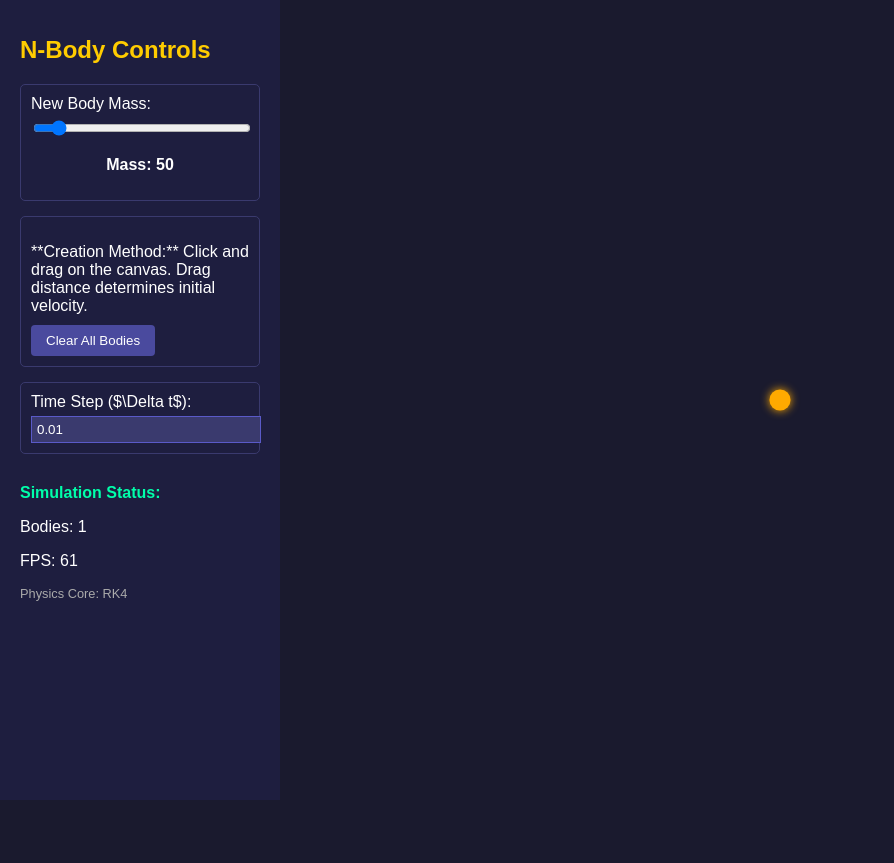
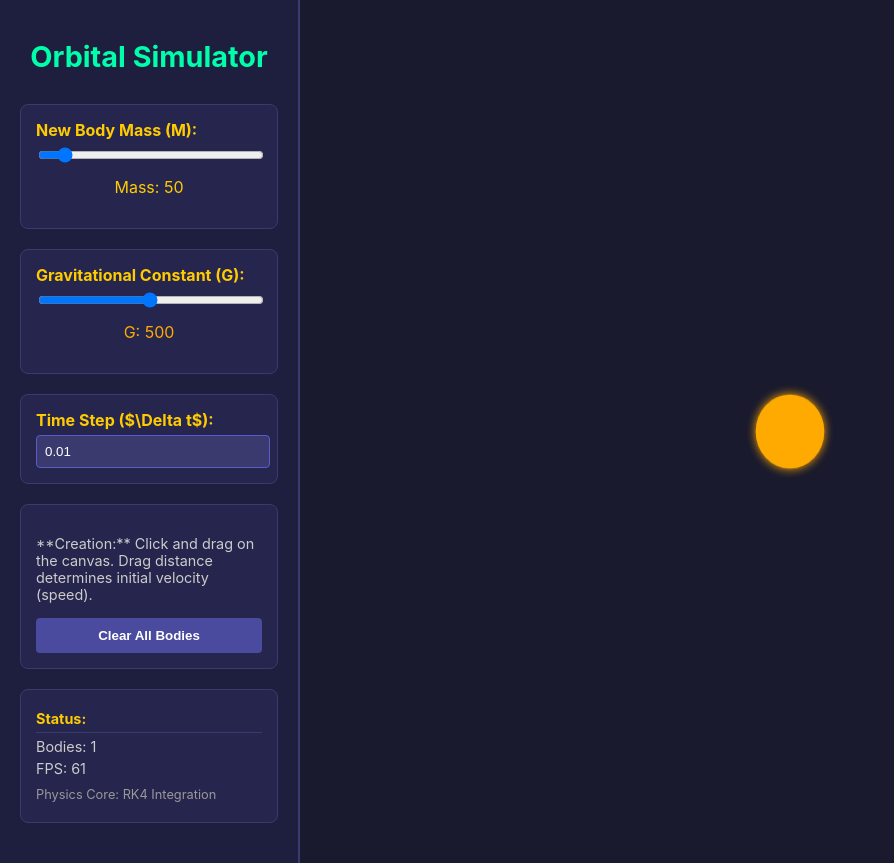
Before and after one commit to wabix2/realistic-solar-system, a plain HTML site: page index.html in a window 1280 px wide. Shown: the whole page, without its empty margins (0-894 px from the left). Before the commit the page ends 800 px from the top, so only its background shows below. Drawn offline with Linux system fonts and the light colour scheme.

Commit message:
Enhance UI and add gravitational constant control
Updated styles and controls for the N-Body Simulator. Added gravitational constant control and improved UI elements.

```diff
--- a/index.html
+++ b/index.html
@@ -11,90 +11,132 @@
             display: flex;
             background-color: #1a1a2e; /* Dark space background */
             color: #ffffff;
-            font-family: Arial, sans-serif;
+            font-family: 'Inter', sans-serif;
         }
         #controls {
-            width: 280px;
+            width: 300px;
             padding: 20px;
             background-color: #1e1e3f;
-            box-shadow: 2px 0 5px rgba(0, 0, 0, 0.5);
+            box-shadow: 4px 0 8px rgba(0, 0, 0, 0.6);
             overflow-y: auto;
+            border-right: 2px solid #3a3a6e;
         }
         #simCanvas {
             flex-grow: 1;
             cursor: crosshair;
         }
         .control-group {
-            margin-bottom: 15px;
-            padding: 10px;
+            margin-bottom: 20px;
+            padding: 15px;
             border: 1px solid #3a3a6e;
-            border-radius: 5px;
+            border-radius: 8px;
+            background-color: #25254d;
+        }
+        label {
+            display: block;
+            margin-bottom: 5px;
+            font-weight: bold;
+            color: #ffcc00;
+        }
+        input[type="range"] {
+            width: 100%;
+            cursor: pointer;
+        }
+        input[type="number"] {
+            width: calc(100% - 10px);
+            padding: 8px;
+            background: #3a3a6e;
+            border: 1px solid #5a5ac8;
+            border-radius: 4px;
+            color: white;
         }
         button {
             background-color: #4a4a9e;
             color: white;
-            padding: 8px 15px;
+            padding: 10px 15px;
             border: none;
             border-radius: 4px;
             cursor: pointer;
-            transition: background-color 0.2s;
+            transition: background-color 0.2s, transform 0.1s;
+            width: 100%;
+            font-weight: bold;
         }
         button:hover {
             background-color: #5a5ac8;
+            transform: translateY(-1px);
+        }
+        .info-status p {
+            margin: 5px 0;
+            font-size: 0.9rem;
+            color: #ccc;
         }
     </style>
 </head>
 <body>
 
+    <!-- Control Panel -->
     <div id="controls">
-        <h1 style="color: #ffcc00; font-size: 1.5rem; margin-bottom: 20px;">N-Body Controls</h1>
+        <h1 style="color: #00ffaa; font-size: 1.8rem; margin-bottom: 30px; text-align: center;">Orbital Simulator</h1>
 
+        <!-- Body Mass Control -->
         <div class="control-group">
-            <label for="massSlider" style="display: block; margin-bottom: 5px;">New Body Mass:</label>
-            <input type="range" id="massSlider" min="5" max="500" value="50" step="5" style="width: 100%;">
-            <p style="text-align: center; font-weight: bold;"><span id="currentMass">Mass: 50</span></p>
+            <label for="massSlider">New Body Mass (M):</label>
+            <input type="range" id="massSlider" min="5" max="500" value="50" step="5">
+            <p style="text-align: center; margin-top: 10px; color: #ffcc00;"><span id="currentMass">Mass: 50</span></p>
         </div>
 
+        <!-- Gravitational Constant Control -->
         <div class="control-group">
-            <p style="margin-bottom: 10px;">**Creation Method:** Click and drag on the canvas. Drag distance determines initial velocity.</p>
+            <label for="gConstant">Gravitational Constant (G):</label>
+            <input type="range" id="gConstant" min="10" max="1000" value="500" step="10">
+            <p style="text-align: center; margin-top: 10px; color: #ffaa00;"><span id="currentG">G: 500</span></p>
+        </div>
+
+        <!-- Time Step Control -->
+        <div class="control-group">
+            <label for="timeStep">Time Step ($\Delta t$):</label>
+            <input type="number" id="timeStep" value="0.01" step="0.001" min="0.001" max="0.1">
+        </div>
+
+        <!-- Action Buttons -->
+        <div class="control-group">
+            <p style="margin-bottom: 15px; font-size: 0.9rem; color: #ccc;">**Creation:** Click and drag on the canvas. Drag distance determines initial velocity (speed).</p>
             <button id="clearButton">Clear All Bodies</button>
         </div>
 
-        <div class="control-group">
-            <label for="timeStep" style="display: block; margin-bottom: 5px;">Time Step ($\Delta t$):</label>
-            <input type="number" id="timeStep" value="0.01" step="0.001" min="0.001" max="0.1" style="width: 100%; padding: 5px; background: #3a3a6e; border: 1px solid #5a5ac8; color: white;">
-        </div>
-
-        <div style="margin-top: 30px;">
-            <p style="color: #00ffaa; font-weight: bold;">Simulation Status:</p>
+        <!-- Status Info -->
+        <div class="control-group info-status">
+            <p style="color: #ffcc00; font-weight: bold; border-bottom: 1px solid #3a3a6e; padding-bottom: 5px;">Status:</p>
             <p>Bodies: <span id="bodyCount">0</span></p>
             <p>FPS: <span id="fpsDisplay">0</span></p>
-            <p style="margin-top: 10px; font-size: 0.8rem; color: #aaa;">Physics Core: RK4</p>
+            <p style="margin-top: 10px; font-size: 0.8rem; color: #999;">Physics Core: RK4 Integration</p>
         </div>
     </div>
 
+    <!-- Canvas -->
     <canvas id="simCanvas"></canvas>
 
+    <!-- Core JavaScript -->
     <script>
         // --- Setup ---
         const canvas = document.getElementById('simCanvas');
         const ctx = canvas.getContext('2d');
         let bodies = [];
-        let G = 0.000000000066743; // Gravitational Constant (Can be adjusted for visualization scale)
         let simRunning = true;
 
         // Display/Input Variables
         let canvasCenter = { x: 0, y: 0 };
         let dragStartPos = null;
         let dragEndPos = null;
-        let dragVelocity = null;
         let isDragging = false;
-        let trailHistoryLength = 400; // Length of the path trail
+        const trailHistoryLength = 400; // Length of the path trail
 
-        // Get initial values from controls
+        // Get controls from the DOM
         const massSlider = document.getElementById('massSlider');
+        const gConstantInput = document.getElementById('gConstant');
         const timeStepInput = document.getElementById('timeStep');
         const currentMassDisplay = document.getElementById('currentMass');
+        const currentGDisplay = document.getElementById('currentG');
 
         // --- Celestial Body Class (2D) ---
         class Body {
@@ -102,8 +144,8 @@
                 this.mass = mass;
                 this.pos = { x: pos.x, y: pos.y }; // Position (x, y)
                 this.vel = { x: vel.x, y: vel.y }; // Velocity (vx, vy)
-                this.acc = { x: 0, y: 0 };         // Acceleration (ax, ay)
-                this.radius = Math.cbrt(mass) * 0.5 + 2; // Size proportional to mass
+                this.acc = { x: 0, y: 0 };         // Initial acceleration is 0, it is calculated by physics loop
+                this.radius = Math.cbrt(mass) * 1.5 + 2; // Size proportional to cube root of mass
                 this.color = color || '#' + Math.floor(Math.random() * 16777215).toString(16).padStart(6, '0');
                 this.trail = [];
             }
@@ -112,11 +154,10 @@
         // --- Utility Functions ---
 
         function resizeCanvas() {
-            canvas.width = window.innerWidth - 280; // Subtract control panel width
+            canvas.width = window.innerWidth - 300; // Subtract control panel width
             canvas.height = window.innerHeight;
             canvasCenter.x = canvas.width / 2;
             canvasCenter.y = canvas.height / 2;
-            // Redraw everything after resize
             draw();
         }
 
@@ -150,14 +191,14 @@
 
         /**
          * Calculates the derivatives (velocities and accelerations) for a set of bodies.
-         * The result is the current velocity (dx/dt) and the acceleration (dv/dt).
-         * @param {Array<Body>} currentBodies - The bodies at the current (or intermediate) state.
-         * @returns {Array<{dPos: {x, y}, dVel: {x, y}}>} The derivatives (k-value).
+         * The acceleration calculated here is the instantaneous change in velocity (dVel).
          */
         function calculateDerivatives(currentBodies) {
+            const G = parseFloat(gConstantInput.value); // Get G dynamically
+
             const derivatives = currentBodies.map(b => ({
-                dPos: { x: b.vel.x, y: b.vel.y },
-                dVel: { x: 0, y: 0 }
+                dPos: { x: b.vel.x, y: b.vel.y }, // dPos = Velocity
+                dVel: { x: 0, y: 0 }              // dVel = Acceleration (will be calculated)
             }));
 
             // Calculate accelerations (dv/dt)
@@ -173,10 +214,9 @@
                     const dir = getDirectionVector(b_i, b_j);
                     const r_sq = getDistanceSq(b_i, b_j);
 
-                    // Add a small constant to prevent division by zero during close encounters
-                    const safe_r_sq = Math.max(r_sq, 1);
+                    // Add a small constant (100) to r_sq to prevent extreme forces when bodies collide
+                    const safe_r_sq = Math.max(r_sq, 100);
 
-                    // F = G * (m1 * m2) / r^2
                     // a_i = F / m_i = G * m_j / r^2
                     const magnitude = (G * b_j.mass) / safe_r_sq;
                     const unitDir = normalizeVector(dir);
@@ -211,10 +251,10 @@
             const dt = parseFloat(timeStepInput.value);
             const dt_half = dt * 0.5;
 
-            // K1
+            // K1: derivatives at t
             let k1 = calculateDerivatives(bodies);
 
-            // K2
+            // K2: derivatives at t + dt/2, using k1 to estimate state
             let bodies_k2 = cloneBodies(bodies);
             for (let i = 0; i < bodies.length; i++) {
                 bodies_k2[i].pos.x = bodies[i].pos.x + k1[i].dPos.x * dt_half;
@@ -224,7 +264,7 @@
             }
             let k2 = calculateDerivatives(bodies_k2);
 
-            // K3
+            // K3: derivatives at t + dt/2, using k2 to estimate state
             let bodies_k3 = cloneBodies(bodies);
             for (let i = 0; i < bodies.length; i++) {
                 bodies_k3[i].pos.x = bodies[i].pos.x + k2[i].dPos.x * dt_half;
@@ -234,7 +274,7 @@
             }
             let k3 = calculateDerivatives(bodies_k3);
 
-            // K4
+            // K4: derivatives at t + dt, using k3 to estimate state
             let bodies_k4 = cloneBodies(bodies);
             for (let i = 0; i < bodies.length; i++) {
                 bodies_k4[i].pos.x = bodies[i].pos.x + k3[i].dPos.x * dt;
@@ -244,16 +284,16 @@
             }
             let k4 = calculateDerivatives(bodies_k4);
 
-            // Final Update
+            // Final Update: Weighted average of the four estimates
             const one_sixth = 1.0 / 6.0;
             for (let i = 0; i < bodies.length; i++) {
                 const b = bodies[i];
 
-                // Position update: pos += dt/6 * (k1.dPos + 2*k2.dPos + 2*k3.dPos + k4.dPos)
+                // Position update: y(t+dt) = y(t) + dt/6 * (k1 + 2k2 + 2k3 + k4)
                 b.pos.x += dt * one_sixth * (k1[i].dPos.x + 2 * k2[i].dPos.x + 2 * k3[i].dPos.x + k4[i].dPos.x);
                 b.pos.y += dt * one_sixth * (k1[i].dPos.y + 2 * k2[i].dPos.y + 2 * k3[i].dPos.y + k4[i].dPos.y);
 
-                // Velocity update: vel += dt/6 * (k1.dVel + 2*k2.dVel + 2*k3.dVel + k4.dVel)
+                // Velocity update: y'(t+dt) = y'(t) + dt/6 * (k1' + 2k2' + 2k3' + k4')
                 b.vel.x += dt * one_sixth * (k1[i].dVel.x + 2 * k2[i].dVel.x + 2 * k3[i].dVel.x + k4[i].dVel.x);
                 b.vel.y += dt * one_sixth * (k1[i].dVel.y + 2 * k2[i].dVel.y + 2 * k3[i].dVel.y + k4[i].dVel.y);
 
@@ -277,8 +317,8 @@
             if (body.trail.length > 1) {
                 ctx.moveTo(body.trail[0].x + canvasCenter.x, body.trail[0].y + canvasCenter.y);
                 for (let i = 1; i < body.trail.length; i++) {
-                    // Create fading effect by adjusting opacity based on trail age
-                    const opacity = i / body.trail.length * 0.4;
+                    // Fade the trail out
+                    const opacity = i / body.trail.length * 0.3;
                     ctx.strokeStyle = body.color + Math.floor(opacity * 255).toString(16).padStart(2, '0');
                     ctx.lineTo(body.trail[i].x + canvasCenter.x, body.trail[i].y + canvasCenter.y);
                 }
@@ -293,29 +333,31 @@
             ctx.shadowBlur = 10;
             ctx.shadowColor = body.color;
             ctx.fill();
-            ctx.shadowBlur = 0; // Reset shadow
+            ctx.shadowBlur = 0;
         }
 
         function drawCreationPreview() {
             if (!isDragging || !dragStartPos || !dragEndPos) return;
 
-            const startX = dragStartPos.x - 280; // Adjust for control panel
+            // Adjust coordinates for control panel offset
+            const startX = dragStartPos.x - 300;
             const startY = dragStartPos.y;
-            const endX = dragEndPos.x - 280;
+            const endX = dragEndPos.x - 300;
             const endY = dragEndPos.y;
 
             const currentMass = parseFloat(massSlider.value);
-            const currentRadius = Math.cbrt(currentMass) * 0.5 + 2;
+            const currentRadius = Math.cbrt(currentMass) * 1.5 + 2;
 
-            // Draw projected body at click location
+            // 1. Draw projected body at click location
             ctx.beginPath();
             ctx.arc(startX, startY, currentRadius, 0, Math.PI * 2, false);
             ctx.fillStyle = 'rgba(255, 255, 255, 0.5)';
             ctx.fill();
 
-            // Draw velocity vector (opposite direction of drag)
+            // 2. Draw velocity vector (opposite direction of drag)
             ctx.beginPath();
             ctx.moveTo(startX, startY);
+            // Draw vector pointing in the direction of the intended velocity
             ctx.lineTo(startX - (endX - startX), startY - (endY - startY));
             ctx.strokeStyle = '#00ffaa';
             ctx.lineWidth = 2;
@@ -329,7 +371,6 @@
         }
 
         // --- Animation Loop ---
-        let lastTime = 0;
         let frameCount = 0;
         let lastFPSUpdateTime = 0;
 
@@ -356,6 +397,9 @@
         // --- INPUT HANDLERS ---
 
         function handleMouseDown(e) {
+            // Check if click is on the canvas (x > 300, the control panel width)
+            if (e.clientX < 300) return;
+
             isDragging = true;
             dragStartPos = { x: e.clientX, y: e.clientY };
         }
@@ -363,7 +407,6 @@
         function handleMouseMove(e) {
             if (!isDragging) return;
             dragEndPos = { x: e.clientX, y: e.clientY };
-            // Request redraw to update velocity preview line
             draw();
         }
 
@@ -371,14 +414,16 @@
             if (!dragStartPos) return;
 
             dragEndPos = { x: e.clientX, y: e.clientY };
-            const velocityScale = 0.005; // Adjust sensitivity
 
-            // Calculate velocity (opposite of drag direction)
+            // Scaling factor for drag distance to velocity. Tweak this if speed is too fast/slow.
+            const velocityScale = 0.007;
+
+            // Calculate velocity (opposite of drag direction, scaled)
             const velX = (dragStartPos.x - dragEndPos.x) * velocityScale;
             const velY = (dragStartPos.y - dragEndPos.y) * velocityScale;
 
             // Calculate position (relative to simulation center, adjusted for control panel offset)
-            const simPosX = dragStartPos.x - 280 - canvasCenter.x;
+            const simPosX = dragStartPos.x - 300 - canvasCenter.x;
             const simPosY = dragStartPos.y - canvasCenter.y;
 
             const mass = parseFloat(massSlider.value);
@@ -408,20 +453,32 @@
 
             document.getElementById('clearButton').addEventListener('click', () => {
                 bodies = [];
-                document.getElementById('bodyCount').textContent = 0;
+                // Re-add the sun after clearing
+                bodies.push(new Body(
+                    10000,
+                    { x: 0, y: 0 },
+                    { x: 0, y: 0 },
+                    '#ffaa00' // Yellow/Orange Star
+                ));
+                document.getElementById('bodyCount').textContent = bodies.length;
                 draw();
             });
 
+            // Update labels when sliders move
             massSlider.addEventListener('input', (e) => {
                 currentMassDisplay.textContent = `Mass: ${e.target.value}`;
             });
+            gConstantInput.addEventListener('input', (e) => {
+                currentGDisplay.textContent = `G: ${e.target.value}`;
+            });
 
-            // Start with a large central body (Sun/Star)
+
+            // Initial body: The Sun/Star
             bodies.push(new Body(
-                5000,
+                10000, // Large Mass
                 { x: 0, y: 0 },
                 { x: 0, y: 0 },
-                '#ffaa00' // Yellow/Orange Star
+                '#ffaa00'
             ));
             document.getElementById('bodyCount').textContent = bodies.length;
 
```
